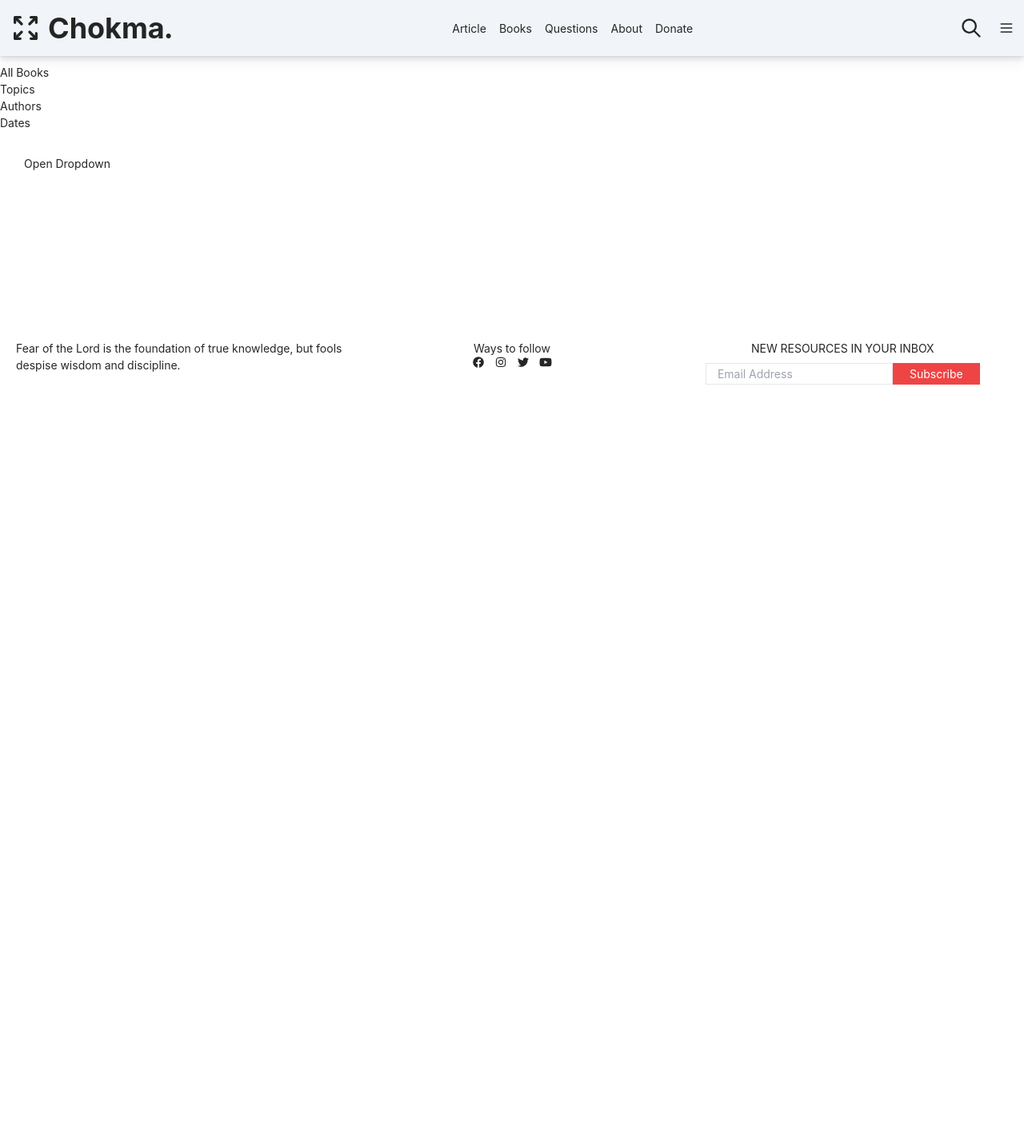
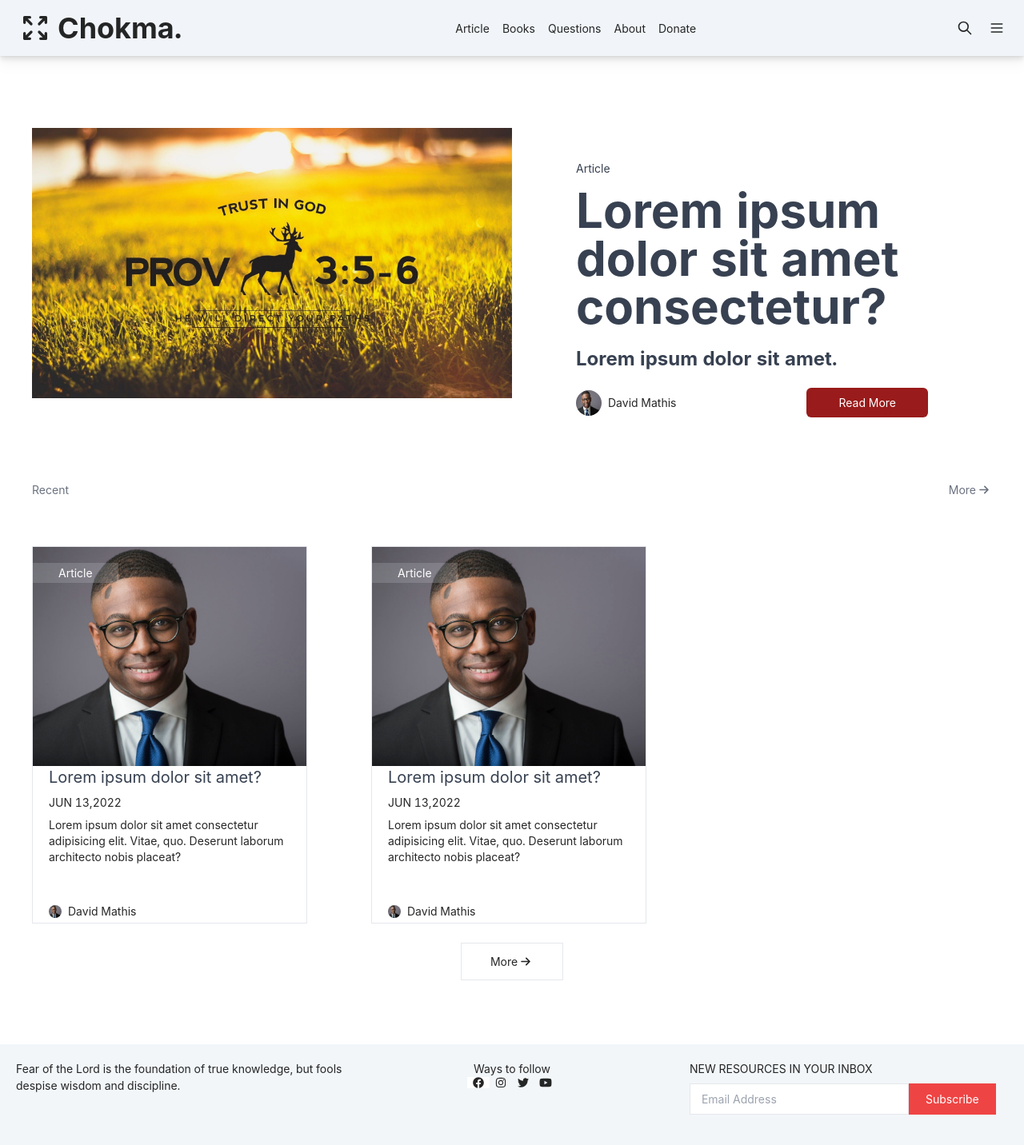
Before and after one commit to abenezer121/chokma, a React (Create React App) app in the folder frontend/: page / in a window 1280 px wide. Shown: the whole page at 80% size. Before the commit the page ends 800 px from the top, so only its background shows below. Built offline with nearby package versions, Linux system fonts and the light colour scheme.

Commit message:
adding search

```diff
--- a/frontend/src/App.js
+++ b/frontend/src/App.js
@@ -7,11 +7,11 @@ function App() {
   return (
     <div className='w-full h-screen '>
       <NavBar />
-      <Book/>
-      {/* <Home />
-      <Recent/>*/}
+      <Home />
+      <Recent/>
       <Footer/>
     </div>
+    //<Book/>
   );
 }
 
--- a/frontend/src/components/Books.jsx
+++ b/frontend/src/components/Books.jsx
@@ -1,24 +1,63 @@
 import React from "react";
 import DropDown from './DropDown'
+import professional from "./../assets/professional.jpg"
+import bookcover from "./../assets/bookcover.jpg"
 
+import { CheckIcon } from "@heroicons/react/outline";
 const Book = () => {
     return (
-        <div className="pt-20">
-
-             <div>
-                <div>
-                    <ul>
+        <div className=" pt-20 w-full">
+            <div className="grid md:grid-cols-2 mx-2=[1240px] mt-10">
+                <div className='flex items-center  w-[80%] md:w-[90%] m-auto border-b-2 pb-4 '>
+                    <ul className='flex space-x-4'>
                         <li>All Books</li>
                         <li>Topics</li>
                         <li>Authors</li>
                         <li>Dates</li>
                     </ul>
                 </div>
-                <div>
-                    <DropDown/>
-                 </div>
+                <div className=" flex  w-full mt-10 md:mt-0">
+                     <DropDown />
+                </div>
             </div>
-            <div>
+
+            <div className="grid grid-cols-1 gap-3 md:grid-cols-4 lg:grid-cols-4 mt-5">
+
+                        <div className="w-[70%] m-auto mt-2">
+                            <img src={bookcover} alt="" className="" />
+                                 <div className="mt-2 text-center">
+                                <p>Kerry Kyriakou</p>
+                                <h2>Lorem ipsum dolor sit.</h2>
+                            </div>
+                        </div>
+
+
+                       <div className="w-[70%] m-auto mt-2">
+                            <img src={bookcover} alt="" className="" />
+                            <div className="mt-2 text-center">
+                                <p>Kerry Kyriakou</p>
+                                <h2>Lorem ipsum dolor sit.</h2>
+                            </div>
+                        </div>
+
+
+                       <div className="w-[70%] m-auto mt-2">
+                            <img src={bookcover} alt="" className="" />
+                            <div className="mt-2 text-center">
+                                <p>Kerry Kyriakou</p>
+                                <h2>Lorem ipsum dolor sit.</h2>
+                            </div>
+                        </div>
+
+
+                       <div className="w-[70%] m-auto mt-2">
+                            <img src={bookcover} alt="" className="" />
+                            <div className="mt-2 text-center">
+                                <p>Kerry Kyriakou</p>
+                                <h2>Lorem ipsum dolor sit.</h2>
+                            </div>
+                        </div>
+
 
             </div>
         </div>
--- a/frontend/src/components/DropDown.jsx
+++ b/frontend/src/components/DropDown.jsx
@@ -1,35 +1,63 @@
 
 
 import { Menu, Dropdown } from 'antd';
+import React, { useState } from 'react'
+import { ChevronDownIcon } from "@heroicons/react/outline";
 
 export default function DropDown() {
 
+
+  const [dropText, setDropText] = useState("Alphabetical");
+  const setText = (text) => {
+    setDropText(text)
+  }
+
   return (
-    <div style={{
-      display: 'block', width: 700, padding: 30
-    }}>
-      <>
+
         <Dropdown
           overlay={(
             <Menu>
-              <Menu.Item key="0">
-                Menu Item One
+              <Menu.Item key="0"  onClick={(e) => {
+
+                setText("Alphabetical")
+              }}>
+                Alphabetical
               </Menu.Item>
-              <Menu.Item key="1">
-              Menu Item Two
+              <Menu.Item key="1" onClick={(e) => {
+
+                setText("Newest")
+              }}>
+                Newest
               </Menu.Item>
-              <Menu.Item key="1">
-              Menu Item Three
+              <Menu.Item key="2" onClick={(e) => {
+
+                setText("Oldest")
+              }}>
+              Oldest
+              </Menu.Item>
+              <Menu.Item key="3" onClick={(e) => {
+
+                setText("Most Viewed")
+
+              }}>
+                Most Viewed
               </Menu.Item>
             </Menu>
           )}
           trigger={['click']}>
-          <a className="ant-dropdown-link"
-             onClick={e => e.preventDefault()}>
-            Open Dropdown
-          </a>
+          <div className='flex  border items-center w-[80%] md:w-[40%] m-auto '>
+              <div className='bg-zinc-200 py-3 px-4'><p className='uppercase'>sort</p></div>
+              <div className='flex flex-row justify-between  mx-2 w-full'>
+                  <a className="ant-dropdown-link text-xs whitespace-nowrap"
+                    onClick={e => e.preventDefault()}>
+                    {dropText}
+                  </a>
+                  <ChevronDownIcon className='w-5 ml-5'/>
+              </div>
+          </div>
+
+
         </Dropdown>
-      </>
-    </div>
+
   );
 }
--- a/frontend/src/components/Footer.jsx
+++ b/frontend/src/components/Footer.jsx
@@ -9,9 +9,9 @@ import {
 }  from 'react-icons/fa'
 const Footer = () => {
     return (
-        <div className="w-full  pt-20 pb-10  ">
+        <div className="w-full   mt-5 pb-10 bg-slate-100/90 ">
             <div className="grid   md:grid-cols-3   mx-5  mt-20">
-                <div className="flex flex-col items-center mt-5"><p>Fear of the Lord is the foundation of true knowledge, but fools despise wisdom and discipline.</p> </div>
+                <div className="flex flex-col items-center mt-5 m-auto"><p>Fear of the Lord is the foundation of true knowledge, but fools despise wisdom and discipline.</p> </div>
                 <div className="flex flex-col items-center mt-5">
                     <p>Ways to follow</p>
                      <div className="flex">
@@ -21,11 +21,11 @@ const Footer = () => {
                         <FaYoutube className="w-7 bg-white-300"/>
                     </div>
                 </div>
-                <div className="flex flex-col items-center mt-5">
-                    <p>NEW RESOURCES IN YOUR INBOX</p>
+                <div className="flex flex-col    mt-5 m-auto">
+                    <p className="">NEW RESOURCES IN YOUR INBOX</p>
                      <form action="" className="mt-2">
-                        <input type="text" placeholder="Email Address" className="border border-grey-600 py-0.5 pl-[14px] focus:outline-none"/>
-                        <button className="bg-red-500 border border-red-500 text-white py-0.5"><span className="px-5">Subscribe</span></button>
+                        <input type="text" placeholder="Email Address" className="border border-grey-600 py-2 pl-[14px] pr-[40px] focus:outline-none"/>
+                        <button className="bg-red-500 border border-red-500 text-white py-2"><span className="px-5">Subscribe</span></button>
                     </form>
                 </div>
             </div>
--- a/frontend/src/components/Home.jsx
+++ b/frontend/src/components/Home.jsx
@@ -12,7 +12,7 @@ const Home = () => {
                 <div className="md:mx-20">
                     <div className="flex flex-col align-middle">
                         <p className="mt-10 text-gray-700">Article</p>
-                        <h1 className="text-6xl	font-bold text-gray-700 mt-10">Lorem ipsum dolor sit amet consectetur?</h1>
+                        <h1 className="text-6xl	font-bold text-gray-700 mt-3">Lorem ipsum dolor sit amet consectetur?</h1>
                         <p className="mt-5 text-2xl font-bold text-gray-700	">Lorem ipsum dolor sit amet.</p>
                         <div className="flex items-center justify-between mt-5  ">
                             <div className="flex items-center">
--- a/frontend/src/components/NavBar.jsx
+++ b/frontend/src/components/NavBar.jsx
@@ -6,9 +6,21 @@ const NavBar = () => {
 
 
     const [nav, setNav] = useState(false);
+    const [search , setSearch] = useState(false)
     const handleClick = () => setNav(!nav)
+    const searchClick = () => setSearch(!search)
+
     return (
         <div className='w-full h-[70px] z-10 bg-slate-100 fixed shadow-sm  drop-shadow-lg'>
+            {search ? <div className='px-3 w-full flex justify-between items-center w-full h-full'>
+                <div className='flex justify-between '>
+                    <SearchIcon className='w-5' />
+                    <input type="text" placeholder='Search  resource' className='border border-slate-100 bg-slate-100 py-2 pl-[14px] pr-[40px] focus:outline-none' />
+                </div>
+                <XIcon className='w-5' onClick={searchClick} />
+            </div> : ""}
+
+            {search ? "" : <div className='px-3 w-full flex justify-between items-center w-full h-full'>
             <div className='px-3 w-full flex justify-between items-center w-full h-full'>
                 <div className='flex items-center '>
                     <ArrowsExpandIcon className='w-10' />
@@ -24,21 +36,25 @@ const NavBar = () => {
                     </ul>
                 </div>
                 <div className='flex items-center'>
-                    <SearchIcon className='w-7 mr-5 grey-200' />
+                    <SearchIcon className='w-5 mr-5 grey-200' onClick={searchClick} />
                     <div onClick={handleClick}>
                         {!nav ? <MenuIcon className="w-5" /> : <XIcon className="w-5" />}
                     </div>
 
                 </div>
             </div>
-               <ul  className={!nav ? 'hidden': 'absolute bg-zinc-200 w-full px-8'}>
-                        <li>Article</li>
-                        <li>Books</li>
-                        <li>Questions</li>
-                        <li>About</li>
-                        <li>Donate</li>
 
-                </ul>
+            </div>}
+            {search ? "" : <ul  className={!nav ? 'hidden': 'absolute bg-slate-100 bg-opacity-100 shadow-xl w-full px-8'}>
+                        <li className='text-xl py-3 border-b-2 border-black-500'>Article</li>
+                        <li className='text-xl py-3 border-b-2 border-black-500'>Books</li>
+                        <li className='text-xl py-3 border-b-2 border-black-500'>Questions</li>
+                        <li className='text-xl py-3 border-b-2 border-black-500'>About</li>
+                        <li className='text-xl py-3'>Donate</li>
+
+            </ul>}
+
+
         </div>
     )
 }
--- a/frontend/src/components/Recent.jsx
+++ b/frontend/src/components/Recent.jsx
@@ -3,6 +3,7 @@ import {
     ArrowSmRightIcon,
 } from "@heroicons/react/outline"
 import professional from "./../assets/professional.jpg"
+
 const Recent = () => {
     return (
         <div className="w-full mt-20">
@@ -20,7 +21,7 @@ const Recent = () => {
                         hidden sm:flex
                         if it is only small apply flex or hide all
                     */}
-                        <div className="bg-white  w-[300px]  border hidden sm:flex flex-col mx-10 mt-5">
+                        <div className="bg-white    border hidden sm:flex flex-col mx-10 mt-5">
                             <div className="relative">
                                     <img src={professional} alt="/" />
                                     <div className="absolute  top-0 left-0  my-5  py-0.5 bg-gray-300/20 px-8">
@@ -39,6 +40,24 @@ const Recent = () => {
                             </div>
                     </div>
 
+                     <div className="bg-white    border hidden sm:flex flex-col mx-10 mt-5">
+                            <div className="relative">
+                                    <img src={professional} alt="/" />
+                                    <div className="absolute  top-0 left-0  my-5  py-0.5 bg-gray-300/20 px-8">
+                                        <p className=" text-white">Article</p>
+                                    </div>
+                            </div>
+                            <div className="mx-5">
+                                    <h3 className="text-xl text-gray-700">Lorem ipsum dolor sit amet?</h3>
+                                    <p className="text-sm mt-2">JUN 13,2022</p>
+                                    <p className="mt-2 text-sm">Lorem ipsum dolor sit amet consectetur adipisicing elit. Vitae, quo. Deserunt laborum architecto nobis placeat?
+                                    </p>
+                                    <div className="flex items-center pt-12 mb-1">
+                                            <img src={professional} className="rounded-full h-4 w-4" alt="/" />
+                                            <p className="ml-2 text-sm">David Mathis</p>
+                                    </div>
+                            </div>
+                    </div>
 
 
                     {/*
```
Also changed, not shown: frontend/src/assets/bookcover.jpg (added).
